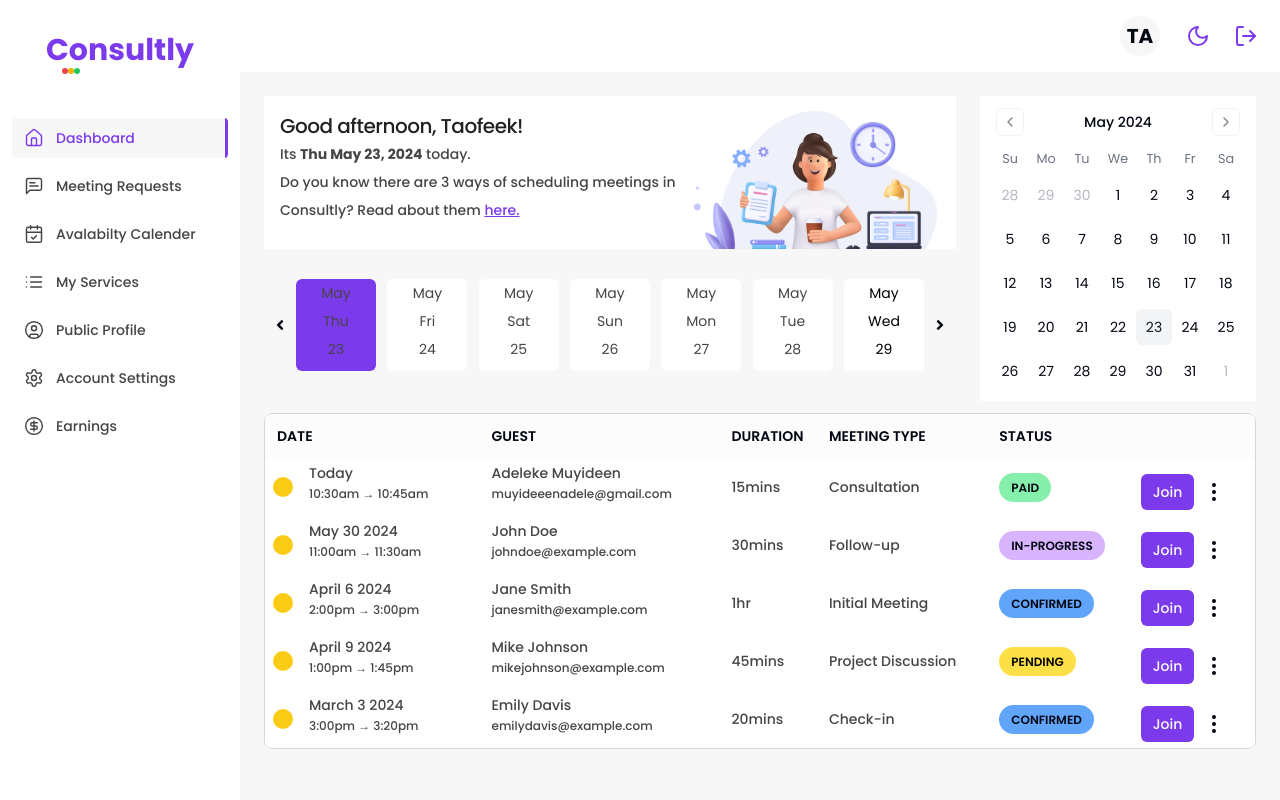
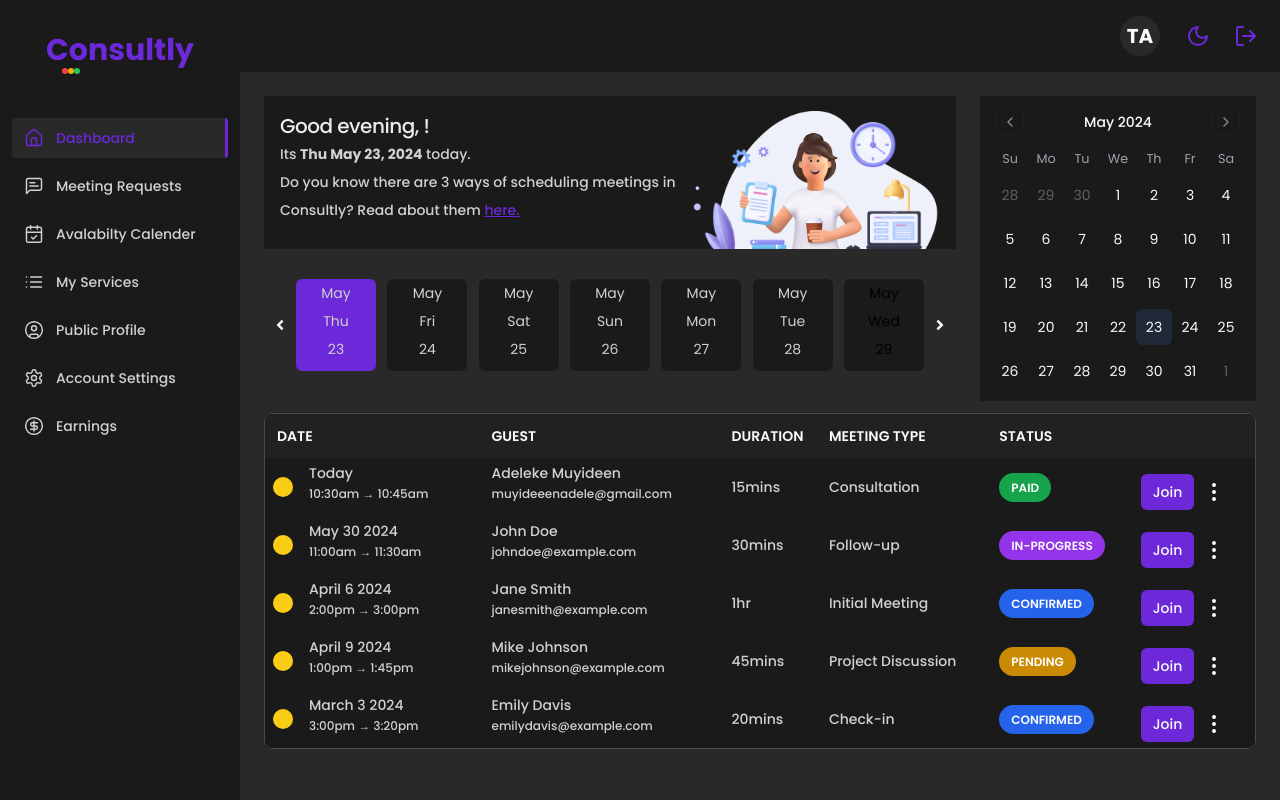
Before and after one commit to Taofeekabdulazeez/consultly-new, a Next.js app: page /dashboard in a window 1280 px wide. Built offline with nearby package versions, Linux system fonts and the light colour scheme; no server answers.

Commit message:
bug fixes

```diff
--- a/app/dashboard/(overview)/page.tsx
+++ b/app/dashboard/(overview)/page.tsx
@@ -6,19 +6,23 @@
 import { Heading } from "@/components/ui/Heading";
 import { P } from "@/components/ui/typography";
 import MeetingsTable from "@/components/MeetingsTable";
+import { auth } from "@/lib/auth";
 
 export const metadata = {
   title: "Dashboard",
 };
 
-export default function Page() {
+export default async function Page() {
+  const session = await auth();
   return (
     <div className="flex flex-col gap-3 mb-8">
       <div className="flex space-x-3 sm:space-x-6 rounded-md">
         <div className="flex flex-1 flex-col">
           <div className=" bg-gray-50 flex-1 flex-row justify-between p-4 sm:flex">
             <div>
-              <Heading>Good afternoon, Taofeek!</Heading>
+              <Heading>
+                Good evening, {session?.user?.name?.split(" ")[0]}!
+              </Heading>
               <P size="sm">
                 Its <strong>Thu May 23, 2024</strong> today.
               </P>
--- a/app/layout.tsx
+++ b/app/layout.tsx
@@ -32,7 +32,7 @@
   children: React.ReactNode;
 }>) {
   return (
-    <html lang="en" className="dar">
+    <html lang="en" className="dark">
       <body className={`${poppins.className} antialiased`}>{children}</body>
     </html>
   );
```
